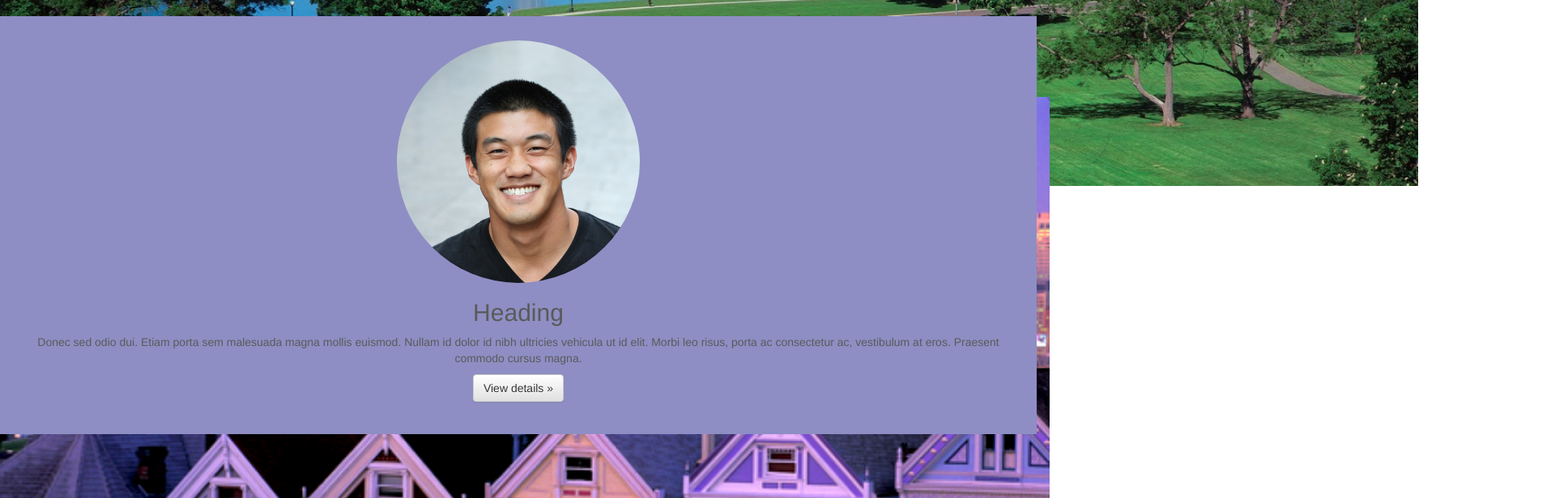
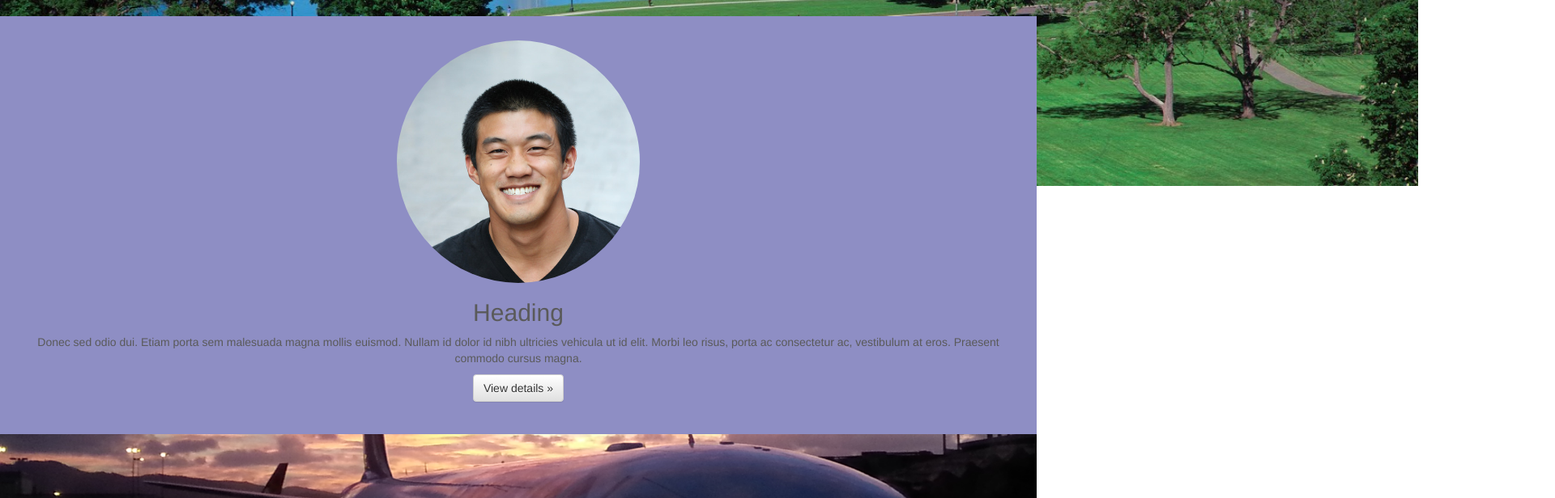
Before and after one commit to moog16/personalSite, a plain HTML site: page index.html in a window 1280 px wide. Shown: the part 580-1196 px from the top of the page at 81% size, 1920 px wide, since content can reach past the window. Drawn offline with nearby package versions, Linux system fonts and the light colour scheme.

Commit message:
second photo

```diff
--- a/index.html
+++ b/index.html
@@ -33,7 +33,9 @@
 
       <img class='backImg' src='./images/CityPark.jpg' data-0='top:-70px;' data-150='top:40px;' data-350='top:200px;' data-550='top:330px;' data-750='top:445px;'/>
 
-      <img class='backImg' src='./images/PaintedLadies.jpg' data-700='top:700px;' data-1000='top:900px;' data-1200='top:1000px;' data-1400='top:1200px;'/>
+      <img class='backImg small' src='./images/aloha.jpg' data-700='top:700px;' data-1000='top:950px;' data-1200='top:1050px;' data-1400='top:1200px;' data-1500='top:1400px;'/>
+
+      <img class='backImg' src='./images/muir.jpg' data-1500='top:1800px;' data-1600='top:1700px;' data-2000='top:1600px;'>
 
 
     <div class='container marketing'>
--- a/main.css
+++ b/main.css
@@ -5,6 +5,7 @@
 body {
   padding-bottom: 40px;
   color: #5a5a5a;
+  width: 100%;
   overflow-x: hidden;
 }
 
@@ -12,6 +13,11 @@ body {
   padding-left: 0;
   padding-right: 0;
   width: 100%;
+}
+
+.small {
+  width: 100%;
+  height: auto;
 }
 
 /* CUSTOMIZE THE NAVBAR
@@ -49,7 +55,7 @@ body {
   text-align: center;
   background: rgb(142, 142, 196);
   padding: 30px;
-  margin: 250px 0;
+  margin: 450px 0;
 }
 .marketing h2 {
   font-weight: normal;
@@ -116,6 +122,10 @@ body {
     font-size: 50px;
   }
 
+  .small {
+    height:110%;
+  }
+
 }
 
 @media (min-width: 992px) {
```
Also changed, not shown: images/aloha.jpg (added), images/muir.jpg (added), 1 other file.
